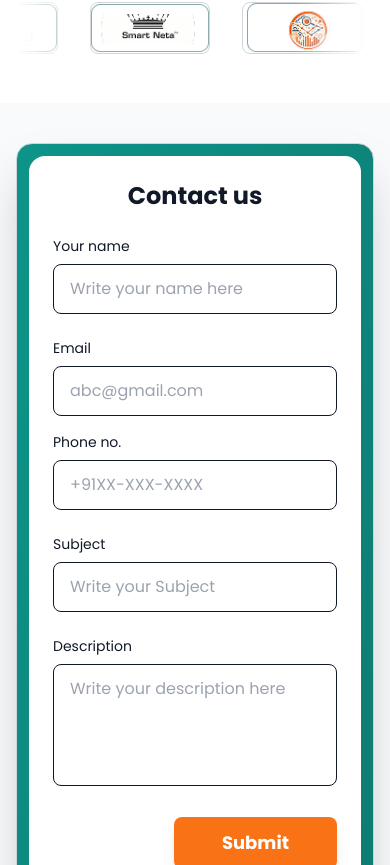
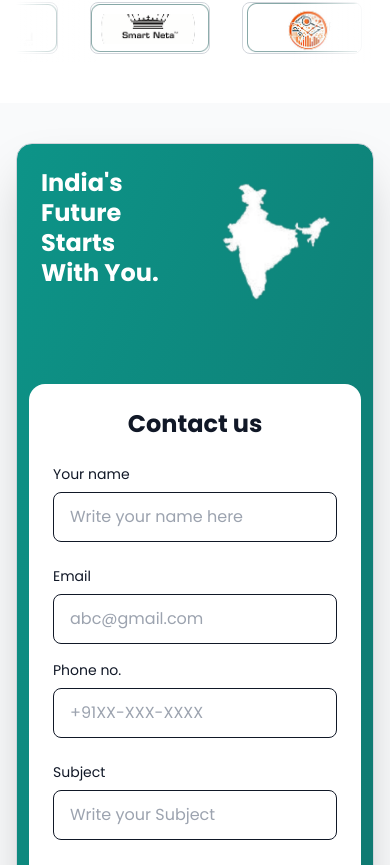
Before and after one commit to amishakapoor208-netizen/Building-Bharat, a Next.js app: page / in a window 390 px wide. Shown: the part 7239-8104 px from the top of the page. Built offline with nearby package versions, Linux system fonts and the light colour scheme.

Commit message:
Update ContactSection mobile layout - text left, map right, 0.3s interval

```diff
--- a/components/ContactSection.js
+++ b/components/ContactSection.js
@@ -23,7 +23,7 @@ export default function ContactSection() {
   useEffect(() => {
     const interval = setInterval(() => {
       setCurrentTextIndex((prev) => (prev + 1) % texts.length)
-    }, 3000) // Change text every 3 seconds
+    }, 300) // Change text every 0.3 seconds (300ms)
 
     return () => clearInterval(interval)
   }, [])
@@ -47,18 +47,18 @@ export default function ContactSection() {
         <div className="bg-gradient-to-br from-teal-600 to-teal-700 rounded-2xl md:rounded-3xl overflow-hidden shadow-2xl border border-gray-300 w-full max-w-[1380px] mx-auto">
           <div className="grid grid-cols-1 lg:grid-cols-2 gap-0 min-h-[500px] md:min-h-[600px] lg:h-[758px]">
             {/* Left side - Animated Text and India Map */}
-            <div className="flex flex-col justify-start items-start text-white p-6 md:p-8 lg:pt-20 lg:pl-24 order-2 lg:order-1">
-              {/* Animated Text at Top */}
-              <div className="mb-6 md:mb-8 w-full max-w-[458px]">
+            <div className="flex flex-row lg:flex-col justify-between items-start text-white p-6 md:p-8 lg:pt-20 lg:pl-24 order-1 lg:order-1 gap-4">
+              {/* Animated Text on Left for mobile */}
+              <div className="w-1/2 lg:w-full lg:max-w-[458px] h-[180px] md:h-[200px] lg:h-[240px] flex items-start lg:mb-6 lg:mb-8">
                 <div className="text-left">
-                  <h2 className="text-3xl md:text-4xl lg:text-5xl font-bold leading-tight whitespace-pre-line text-white">
+                  <h2 className="text-2xl sm:text-3xl md:text-4xl lg:text-5xl font-bold leading-tight whitespace-pre-line text-white">
                     {texts[currentTextIndex]}
                   </h2>
                 </div>
               </div>
 
-              {/* India Map Image Below */}
-              <div className="relative flex items-center justify-start w-full max-w-[350px] md:max-w-[407px] h-auto aspect-square">
+              {/* India Map Image on Right for mobile */}
+              <div className="relative flex items-center justify-end lg:justify-start w-1/2 lg:w-full max-w-[200px] sm:max-w-[250px] lg:max-w-[407px] h-auto aspect-square">
                 <Image
                   src="/images/india.png"
                   alt="India Map"
@@ -72,7 +72,7 @@ export default function ContactSection() {
             </div>
 
             {/* Right side - Contact Form */}
-            <div className="bg-white p-6 md:p-8 lg:p-12 rounded-2xl md:rounded-3xl m-3 md:m-4 lg:m-8 order-1 lg:order-2">
+            <div className="bg-white p-6 md:p-8 lg:p-12 rounded-2xl md:rounded-3xl m-3 md:m-4 lg:m-8 order-2 lg:order-2">
               <h2 className="text-2xl md:text-3xl lg:text-4xl font-bold text-gray-900 mb-6 md:mb-8 text-center">Contact us</h2>
 
               <form onSubmit={handleSubmit} className="space-y-6">
```
